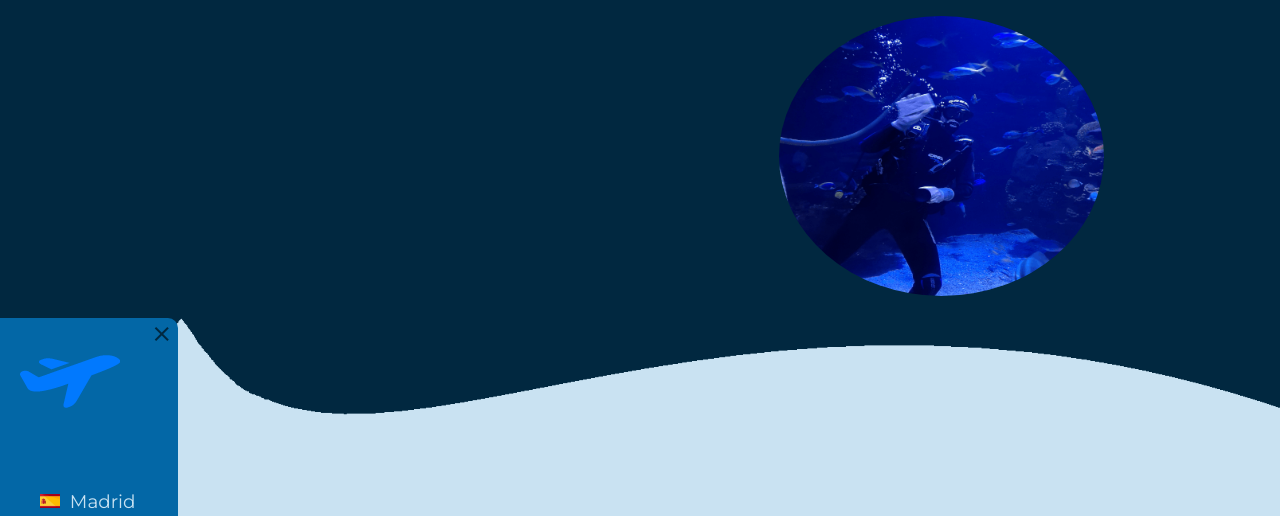
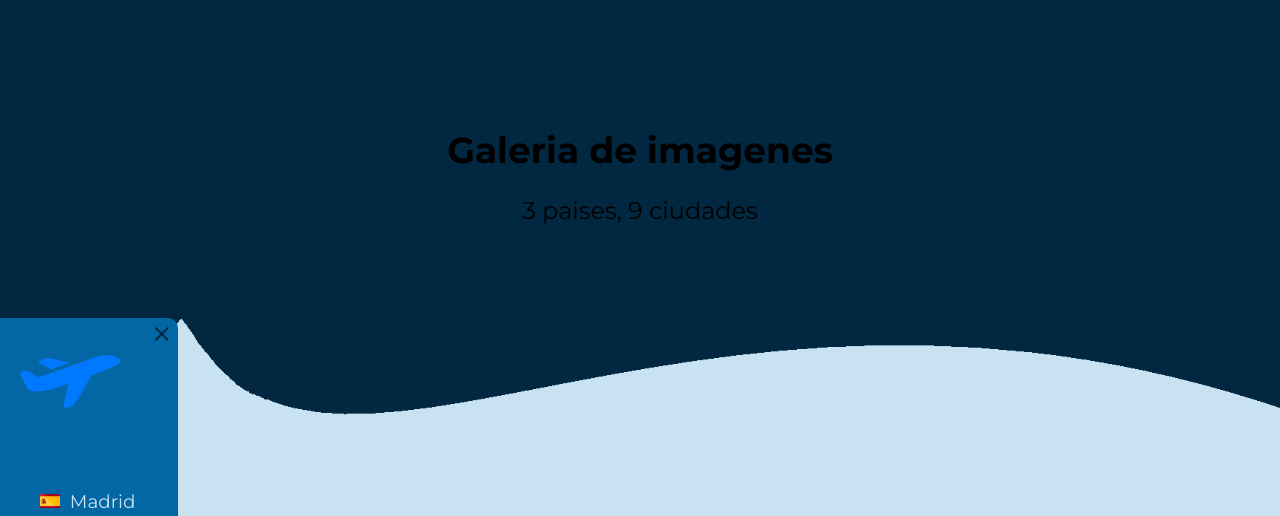
Before and after one commit to Ulises-Molina/Proyecto-ViajesUli, a plain HTML site: page index.html in a window 1280 px wide. Shown: the part 802-1318 px from the top of the page. Drawn offline with nearby package versions, Linux system fonts and the light colour scheme.

Commit message:
Cambie el separator, quite la imagen y le puse un h1 con un P

```diff
--- a/index.html
+++ b/index.html
@@ -35,15 +35,8 @@
         </div>
     </aside>
     <aside class="separator" id="info">
-        <div class="separator__info-container">
-            <p class="separator__info">3 Paises</p>
-            <p class="separator__info">9 Destinos</p>
-        </div>
-        <div class="separator__img-container">
-        <picture>
-            <img src="Imagenes/Valenciamedio.png">
-        </picture>
-        </div>
+        <h1>Galeria de imagenes</h1>
+        <p>3 paises, 9 ciudades</p>
     </aside>
     <main class="main">
         <aside class="sidebar">
--- a/main.css
+++ b/main.css
@@ -209,28 +209,10 @@ body {
     background-color: var(--secondary-color);
     min-height: 40dvh;
     display: flex;
-    flex-direction: row;
-    justify-content: space-around;
+    flex-direction: column;
     align-items: center;
-}
-
-.separator__info {
-    font-size: 3rem;
-    color: var(--letter-color);
-    text-align: center;
-    animation: aparecer-texto .5s both;
-    animation-timeline: scroll();
-}
-
-.separator__img-container {
-    flex: .3;
-}
-
-.separator__img-container img {
-    max-height: 35dvh;
-    border-radius: 50%;
-    animation: aparecer .5s both;
-    animation-timeline: scroll();
+    padding-top: 130px;
+    font-size: 1.5rem;
 }
 
 @keyframes aparecer {
@@ -519,6 +501,7 @@ input[type="checkbox"] {
     height: 70%;
     opacity: 1;
     z-index: 60;
+    border-radius: 5px;
 }
 
 .modal__img {
@@ -527,6 +510,7 @@ input[type="checkbox"] {
     width: 100%;
     height: 100%;
     z-index: 60;
+    object-fit: contain;
 }
 
 #modal__close {
```
